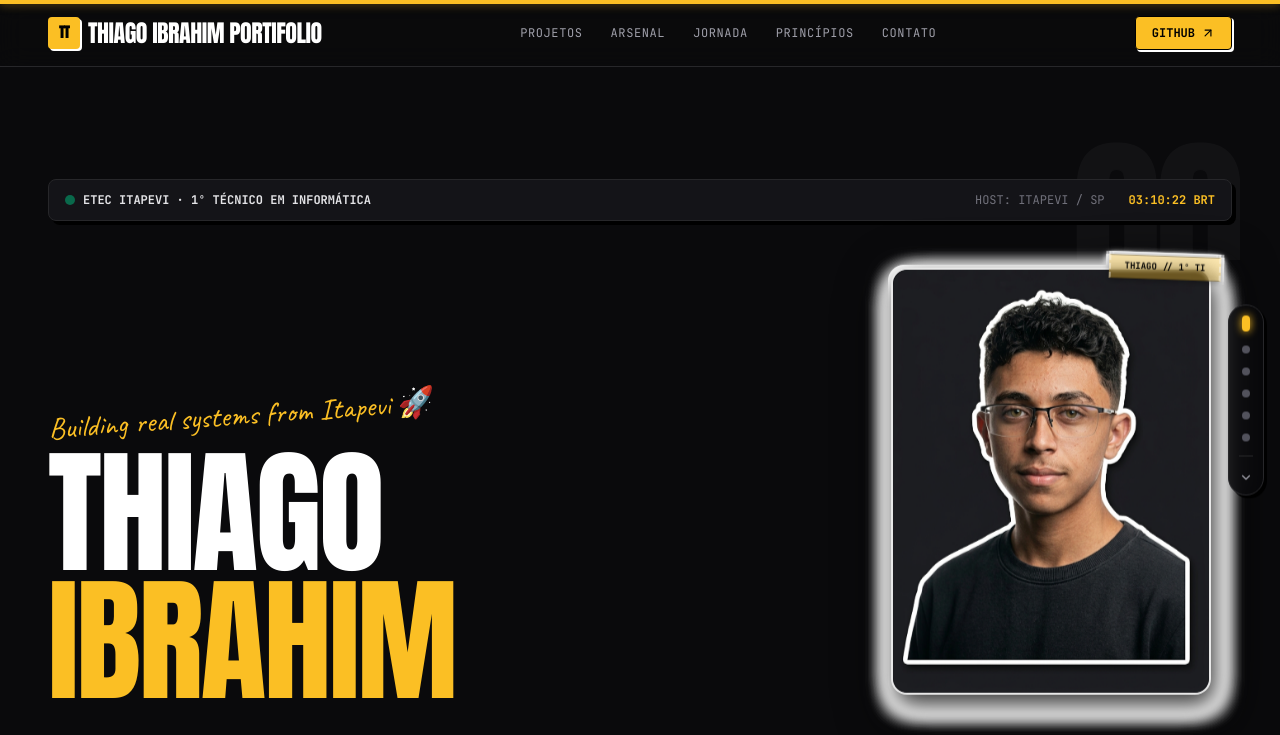
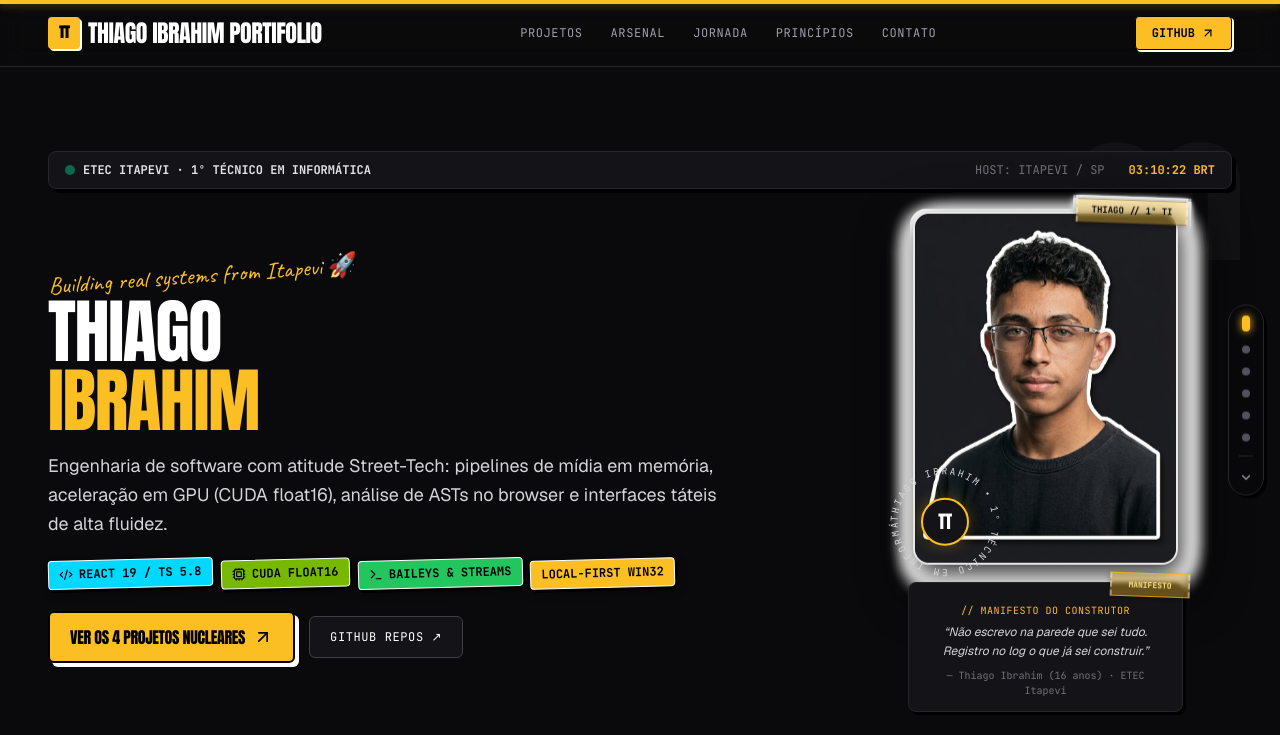
Before and after one commit to ThiagoIbrahimVieira/portfolio, a Next.js app: page / in a window 1280 px wide. Shown: the top 735 px of the page. Built offline with nearby package versions, Linux system fonts and the light colour scheme.

Commit message:
fix(hero): center hero vertically within viewport and calibrate typography and right column spacing

```diff
--- a/src/sections/HeroSection.tsx
+++ b/src/sections/HeroSection.tsx
@@ -203,14 +203,14 @@ export function HeroSection() {
       id="hero"
       ref={sectionRef}
       aria-labelledby="hero-heading"
-      className="relative z-10 pt-10 sm:pt-14 pb-8 sm:pb-12 md:py-28 overflow-hidden bg-transparent"
+      className="relative z-10 min-h-[calc(100vh-4.5rem)] flex flex-col justify-center py-6 md:py-8 overflow-hidden bg-transparent"
     >
       {/* Parallax Watermark de Fundo */}
       <ParallaxWatermark number="00" label="TI // ITAPEVI · 2026" position="right" speed={55} />
 
-      <div className="mx-auto max-w-7xl px-6 md:px-12 relative z-10">
+      <div className="mx-auto max-w-7xl px-6 md:px-12 relative z-10 w-full">
         {/* Top telemetry bar */}
-        <div className="hero-telemetry flex flex-wrap items-center justify-between gap-4 py-3 px-4 mb-8 sm:mb-12 bg-[#141418] border border-zinc-800 rounded-lg font-mono text-xs text-zinc-400 shadow-[4px_4px_0px_#000000]">
+        <div className="hero-telemetry flex flex-wrap items-center justify-between gap-3 py-2.5 px-4 mb-5 md:mb-6 bg-[#141418] border border-zinc-800 rounded-lg font-mono text-xs text-zinc-400 shadow-[4px_4px_0px_#000000]">
           <div className="flex items-center gap-2">
             <span className="w-2.5 h-2.5 rounded-full bg-emerald-500 animate-pulse" />
             <span className="text-zinc-200 font-bold">{person.statusPill}</span>
@@ -222,12 +222,12 @@ export function HeroSection() {
         </div>
 
         {/* Hero Core Layout */}
-        <div className="grid lg:grid-cols-12 gap-10 lg:gap-12 items-center">
-          <div className="lg:col-span-8 space-y-6">
-            <div className="space-y-4">
+        <div className="grid lg:grid-cols-12 gap-6 lg:gap-8 items-center">
+          <div className="lg:col-span-8 space-y-3.5 md:space-y-4">
+            <div className="space-y-2">
               {/* Handwritten highlight note com entrada tátil */}
               <div className="hero-handwriting inline-block">
-                <span className="font-handwriting text-[#fbbf24] text-2xl md:text-3xl rotate-[-2deg] block select-none">
+                <span className="font-handwriting text-[#fbbf24] text-xl md:text-2xl rotate-[-2deg] block select-none">
                   {person.handwrittenNote ?? "Building real systems from Itapevi 🚀"}
                 </span>
               </div>
@@ -235,66 +235,68 @@ export function HeroSection() {
               {/* Giant Display Headline com Text Mask Reveal Editorial GSAP */}
               <h1
                 id="hero-heading"
-                className="font-display text-white text-[clamp(3.5rem,11vw,8.5rem)] leading-[0.88] tracking-tighter select-none"
+                className="font-display text-white text-[clamp(2.75rem,5.5vw,5.5rem)] leading-[0.92] tracking-tighter select-none"
               >
-                <span className="block overflow-hidden py-1">
+                <span className="block overflow-hidden py-0.5">
                   <span className="inline-block hero-title-line">THIAGO</span>
                 </span>
-                <span className="block overflow-hidden py-1">
+                <span className="block overflow-hidden py-0.5">
                   <span className="inline-block text-[#fbbf24] hero-title-line">IBRAHIM</span>
                 </span>
               </h1>
             </div>
 
             {/* Subtitle & Value Proposition */}
-            <p className="hero-subtitle text-lg md:text-xl text-zinc-300 max-w-2xl font-sans leading-relaxed">
+            <p className="hero-subtitle text-base md:text-lg text-zinc-300 max-w-2xl font-sans leading-relaxed">
               {person.sub}
             </p>
 
             {/* Tech Sticker Badges - Stagger Escalonado Tátil */}
-            <div className="flex flex-wrap items-center gap-2.5 pt-2">
-              <span className="hero-badge badge-sticker bg-[#00d8ff] text-black border-black">
+            <div className="flex flex-wrap items-center gap-2 pt-1">
+              <span className="hero-badge badge-sticker bg-[#00d8ff] text-black border-black text-[11px] py-1 px-2.5">
                 <Code2 className="w-3.5 h-3.5" />
                 React 19 / TS 5.8
               </span>
-              <span className="hero-badge badge-sticker bg-[#76b900] text-black border-black">
+              <span className="hero-badge badge-sticker bg-[#76b900] text-black border-black text-[11px] py-1 px-2.5">
                 <Cpu className="w-3.5 h-3.5" />
                 CUDA float16
               </span>
-              <span className="hero-badge badge-sticker bg-[#22c55e] text-black border-black">
+              <span className="hero-badge badge-sticker bg-[#22c55e] text-black border-black text-[11px] py-1 px-2.5">
                 <Terminal className="w-3.5 h-3.5" />
                 Baileys & Streams
               </span>
-              <span className="hero-badge badge-sticker bg-[#fbbf24] text-black border-black">
+              <span className="hero-badge badge-sticker bg-[#fbbf24] text-black border-black text-[11px] py-1 px-2.5">
                 Local-First Win32
               </span>
             </div>
 
             {/* CTAs com Entrada Sequencial Suave */}
-            <div className="hero-cta flex flex-wrap items-center gap-4 pt-4">
+            <div className="hero-cta flex flex-wrap items-center gap-3.5 pt-2">
               <a
                 href="#projetos"
-                className="inline-flex items-center gap-2 px-6 py-3.5 bg-[#fbbf24] text-black font-display text-base tracking-wider rounded-md border-2 border-black shadow-[4px_4px_0px_#ffffff] hover:translate-x-[2px] hover:translate-y-[2px] hover:shadow-[2px_2px_0px_#ffffff] active:translate-x-[4px] active:translate-y-[4px] active:shadow-none transition-all"
+                className="inline-flex items-center gap-2 px-5 py-3 bg-[#fbbf24] text-black font-display text-sm md:text-base tracking-wider rounded-md border-2 border-black shadow-[4px_4px_0px_#ffffff] hover:translate-x-[2px] hover:translate-y-[2px] hover:shadow-[2px_2px_0px_#ffffff] active:translate-x-[4px] active:translate-y-[4px] active:shadow-none transition-all"
               >
                 VER OS 4 PROJETOS NUCLEARES
-                <ArrowUpRight className="w-5 h-5" />
+                <ArrowUpRight className="w-4 h-4 md:w-5 md:h-5" />
               </a>
               <a
                 href={siteData.contact.github}
                 target="_blank"
                 rel="noopener noreferrer"
-                className="inline-flex items-center gap-2 px-6 py-3.5 bg-[#141418] text-white font-mono text-xs uppercase tracking-wider rounded-md border border-zinc-700 hover:border-white transition-colors"
+                className="inline-flex items-center gap-2 px-5 py-3 bg-[#141418] text-white font-mono text-xs uppercase tracking-wider rounded-md border border-zinc-700 hover:border-white transition-colors"
               >
                 GITHUB REPOS ↗
               </a>
             </div>
           </div>
 
-          {/* Right Column: 3:4 Die-Cut Sticker Slot & Rotating Seal com Parallax de Profundidade */}
-          <div className="lg:col-span-4 flex flex-col items-center justify-center relative mt-8 lg:mt-0">
+          {/* Right Column: 3:4 Die-Cut Sticker Slot, Overlaid Rotating Seal & Compact Manifest */}
+          <div className="lg:col-span-4 flex flex-col items-center justify-center relative mt-6 lg:mt-0">
+            {/* Wrapper com Sticker Foto e Selo Sobreposto */}
+            <div className="relative w-full max-w-[230px] sm:max-w-[250px] md:max-w-[265px] mx-auto">
               {/* 3:4 Aspect Ratio Sticker Slot com Entrada Tátil e Parallax Suave Desacoplado */}
               <motion.div style={{ y: stickerY }} className="hero-sticker-card will-change-transform">
-              <div className="hero-sticker-float w-full max-w-[280px] sm:max-w-xs aspect-[3/4] relative mb-8 sm:mb-10 sticker-die-cut rounded-2xl bg-[#141418] border-2 border-white/90 shadow-[4px_10px_25px_rgba(0,0,0,0.8)] mx-auto overflow-visible">
+                <div className="hero-sticker-float w-full aspect-[3/4] relative sticker-die-cut rounded-2xl bg-[#141418] border-2 border-white/90 shadow-[4px_10px_25px_rgba(0,0,0,0.8)] overflow-visible">
                   <div className="relative w-full h-full rounded-2xl overflow-hidden">
                     <Image
                       src="/images/thiago-hero-sticker.png"
@@ -311,9 +313,12 @@ export function HeroSection() {
                 </div>
               </motion.div>
 
-            {/* Rotating Circular Seal com Revelação Suave e Parallax */}
-            <motion.div style={{ y: sealY }} className="hero-seal-card will-change-transform">
-              <div className="hero-seal-float relative w-36 h-36 mb-6 hidden sm:flex items-center justify-center mx-auto">
+              {/* Rotating Circular Seal posicionado organicamente como selo de autenticação sobre a foto */}
+              <motion.div
+                style={{ y: sealY }}
+                className="hero-seal-card absolute -bottom-5 -left-6 md:-left-8 z-30 pointer-events-none will-change-transform"
+              >
+                <div className="hero-seal-float relative w-28 h-28 md:w-32 md:h-32 hidden sm:flex items-center justify-center">
                   <svg className="w-full h-full animate-spin-slow select-none" viewBox="0 0 100 100">
                     <path
                       id="circlePath"
@@ -326,27 +331,28 @@ export function HeroSection() {
                       </textPath>
                     </text>
                   </svg>
-                <div className="absolute inset-0 m-auto w-14 h-14 rounded-full bg-[#141418] border-2 border-[#fbbf24] flex items-center justify-center shadow-[0_0_15px_rgba(251,191,36,0.2)]">
-                  <span className="font-display text-xl text-white">TT</span>
+                  <div className="absolute inset-0 m-auto w-11 h-11 md:w-12 md:h-12 rounded-full bg-[#141418] border-2 border-[#fbbf24] flex items-center justify-center shadow-[0_0_15px_rgba(251,191,36,0.3)]">
+                    <span className="font-display text-base md:text-lg text-white">TT</span>
                   </div>
                 </div>
               </motion.div>
+            </div>
 
-            {/* Manifest Card with Torn Edge - Parallax Leve e Entrada Tátil */}
+            {/* Manifest Card Compacto & Harmônico */}
             <motion.div
               style={{ y: manifestY }}
-              className="hero-manifest-card w-full max-w-sm sm:max-w-md mx-auto bg-[#141418] border border-zinc-800 pt-8 pb-6 px-5 sm:p-7 sm:pt-8 rounded-lg relative shadow-[4px_4px_0px_#000000] mt-8 sm:mt-12 text-center overflow-visible will-change-transform"
+              className="hero-manifest-card w-full max-w-[240px] sm:max-w-[260px] md:max-w-[275px] mx-auto bg-[#141418] border border-zinc-800 pt-5 pb-3 px-3.5 sm:px-4 rounded-lg relative shadow-[3px_3px_0px_#000000] mt-3.5 sm:mt-4 text-center overflow-visible will-change-transform"
             >
-              <div className="tape-strip -top-3.5 -right-3 w-24 bg-amber-500/50 text-amber-200 border border-amber-400/70 text-center flex items-center justify-center font-mono text-[9px] font-bold z-20 rotate-[5deg] shadow-md">
+              <div className="tape-strip -top-2.5 -right-2 w-20 bg-amber-500/50 text-amber-200 border border-amber-400/70 text-center flex items-center justify-center font-mono text-[8px] font-bold z-20 rotate-[5deg] shadow-md">
                 MANIFESTO
               </div>
-              <p className="font-mono text-xs text-[#fbbf24] uppercase tracking-wider mb-2">
+              <p className="font-mono text-[10px] text-[#fbbf24] uppercase tracking-wider mb-1">
                 {"// MANIFESTO DO CONSTRUTOR"}
               </p>
-              <p className="text-zinc-300 font-sans text-sm leading-relaxed italic mb-3">
+              <p className="text-zinc-300 font-sans text-xs leading-relaxed italic mb-1.5">
                 &ldquo;{person.anchor}&rdquo;
               </p>
-              <p className="text-xs font-mono text-zinc-500">
+              <p className="text-[10px] font-mono text-zinc-500">
                 — Thiago Ibrahim (16 anos) · ETEC Itapevi
               </p>
             </motion.div>
```
Lines whose indentation alone changed are shown as unchanged.
